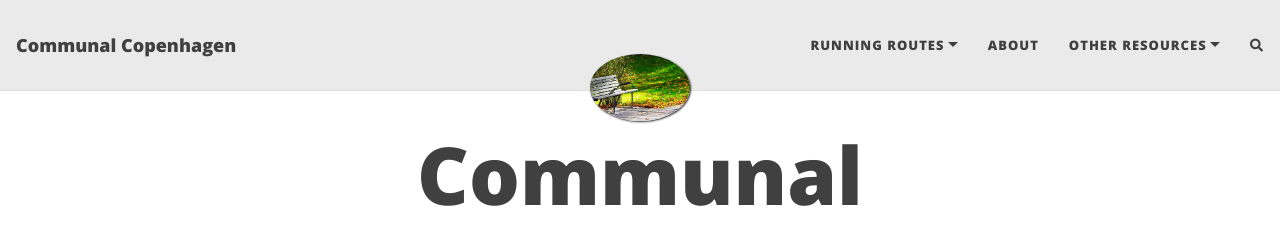
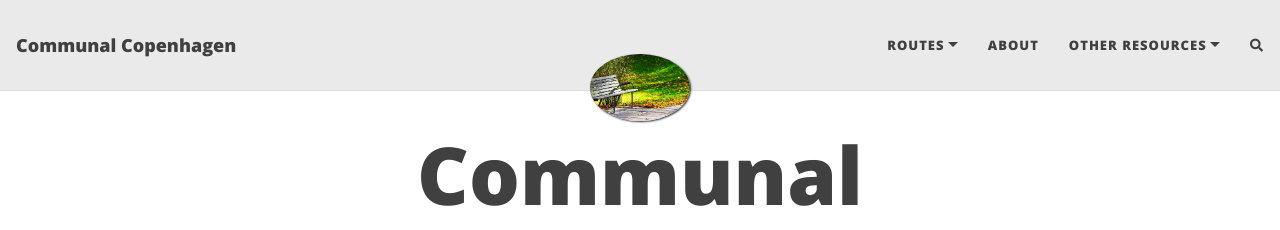
Before and after one commit to Dj0nf1/RunningRoutes, a Jekyll site: the page built from index.html, in a window 1280 px wide. Shown: the top 230 px of the page. Built offline with Jekyll 4.4.1, drawn with Linux system fonts in a browser that asks for light colours; nearby versions of some CDN libraries; the list of posts is cut into pages by our own code; comment, search, counter and statistics services are not loaded.

Commit message:
Update _config.yml

```diff
--- a/_config.yml
+++ b/_config.yml
@@ -20,7 +20,7 @@ author: Jonatan Krause-Jensen
 ###############################################
 
 navbar-links:
-  Running routes:
+  Routes:
     - All: "routes_preview"
     - Assistensens Cemetery & Superkilen: "routes_assistensSuperkilen"
     - Green Trails to Flintholm: "routes_greentrailsFlintholm"
```
